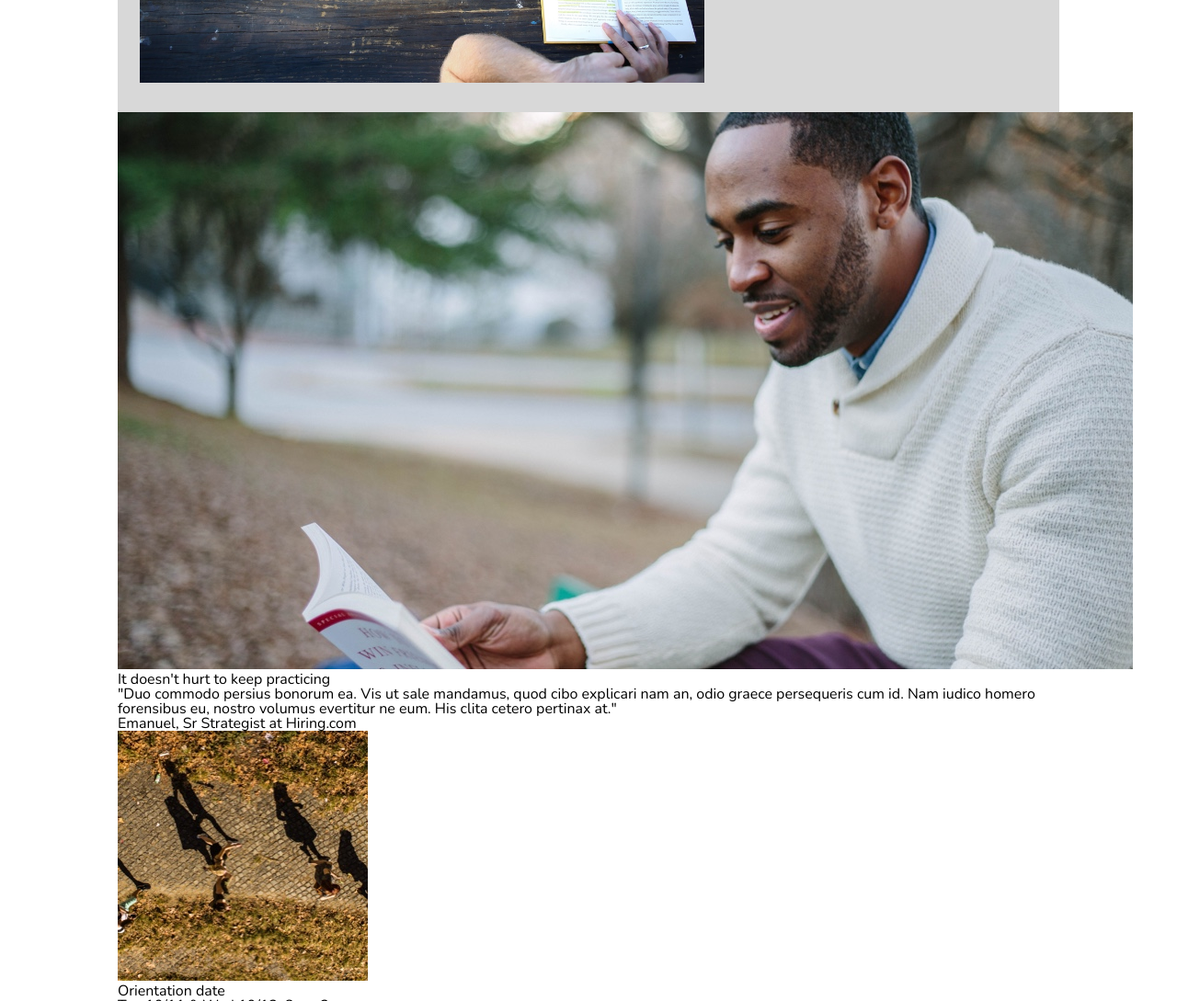
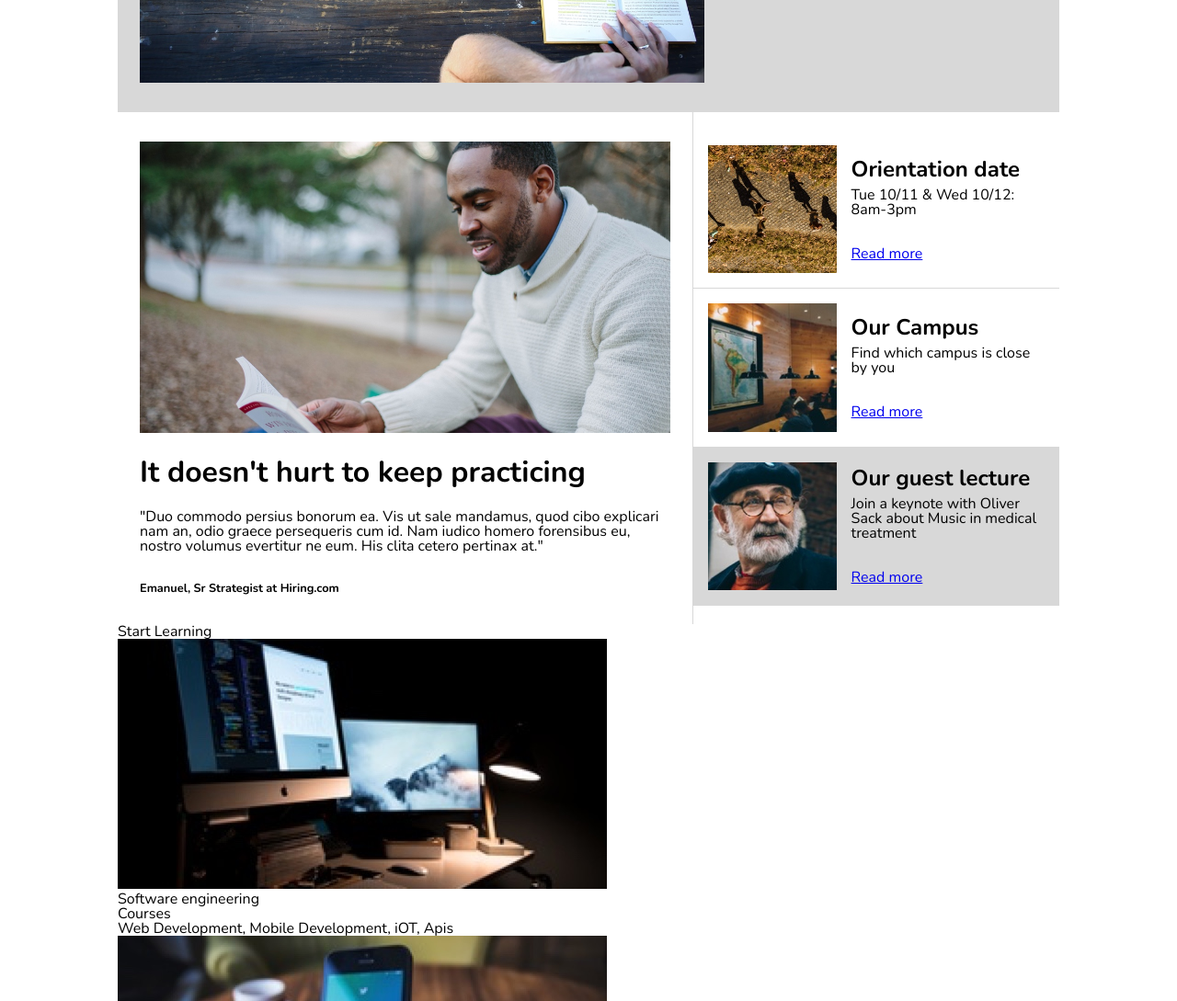
Before and after one commit to pablospaniard/Colmar-Academy, a plain HTML site: page index.html in a window 1280 px wide. Shown: the part 460-1549 px from the top of the page at 92% size. Drawn offline with nearby package versions, Linux system fonts and the light colour scheme.

Commit message:
add .content css

```diff
--- a/index.html
+++ b/index.html
@@ -47,14 +47,14 @@
             <div class="main-cnt-about">
                 <h2>It doesn't hurt to keep practicing</h2>
                 <p>"Duo commodo persius bonorum ea. Vis ut sale mandamus, quod cibo explicari nam an, odio graece persequeris cum id. Nam iudico homero forensibus eu, nostro volumus evertitur ne eum. His clita cetero pertinax at."</p>
-                <p>Emanuel, Sr Strategist at Hiring.com</p>
+                <p class="autor">Emanuel, Sr Strategist at Hiring.com</p>
             </div>
         </div>
         <div class="add-cnt">
             <div class="add-str">
                 <img src="./resourses/image/information-orientation.jpg" alt="Walking girls">
                 <div class="add-str-about">
-                    <h2>Orientation date</h2>
+                    <h3>Orientation date</h3>
                     <p>Tue 10/11 & Wed 10/12: 8am-3pm</p>
                     <a href="#">Read more</a>
                 </div>
@@ -62,15 +62,15 @@
             <div class="add-str">
                 <img src="./resourses/image/information-campus.jpg" alt="campus">
                 <div class="add-str-about">
-                    <h2>Our Campus</h2>
+                    <h3>Our Campus</h3>
                     <p>Find which campus is close by you</p>
                     <a href="#">Read more</a>
                 </div>
             </div>
-            <div class="add-str">
+            <div class="add-str" id="gray">
                 <img src="./resourses/image/information-guest-lecture.jpg" alt="guest lector">
                 <div class="add-str-about">
-                    <h2>Our guest lecture</h2>
+                    <h3>Our guest lecture</h3>
                     <p>Join a keynote with Oliver Sack about Music in medical treatment</p>
                     <a href="#">Read more</a>
                 </div>
--- a/resourses/css/style.css
+++ b/resourses/css/style.css
@@ -14,6 +14,7 @@ body header {
     z-index: 100;
 }
 
+
 /*Header*/
 
 header {
@@ -23,7 +24,6 @@ header {
     height: 4rem;
     background-color: white;
 }
-
 
 header .logo {
     display: flex;
@@ -47,6 +47,7 @@ nav a {
 .logo p span {
     color: black;
 }
+
 
 /*Main*/
 
@@ -92,3 +93,75 @@ nav a {
     color: white;
     text-decoration: none;
 }
+
+
+/*Content*/
+
+.content {
+    display: flex;
+    align-items: center;
+    justify-content: center;
+}
+
+.main-cnt {
+    width: 60%;
+    height: auto;
+    padding: 2rem 1.5rem;
+    border-right: 1px solid #d8d8d8;
+}
+
+.main-cnt img {
+    width: 100%;
+}
+
+.main-cnt-about h2{
+    font-weight: bold;
+    font-size: 2rem;
+    padding: 1.5rem 0;
+}
+
+.main-cnt-about .autor {
+    padding-top: 2rem;
+    font-weight: bold;
+    font-size: 0.8rem;
+}
+
+.add-cnt {
+    width: 423px;
+    display: flex;
+    align-items: center;
+
+    flex-direction: column;
+}
+
+.add-str {
+    width: 100%;
+    display: flex;
+    align-items: center;
+    justify-content: space-between;
+    border-bottom: 1px solid #d8d8d8;
+}
+
+.add-str img {
+   width: 35%;
+    padding: 1rem;
+}
+
+.add-str-about {
+    padding-right: 1rem;
+}
+
+.add-str-about h3 {
+    font-weight: bold;
+    padding-bottom: 0.5rem;
+    font-size: 1.5rem;
+}
+
+.add-str-about p {
+    font-size: 1rem;
+    padding-bottom: 2rem;
+}
+
+#gray {
+    background-color: #d8d8d8;
+}
```
